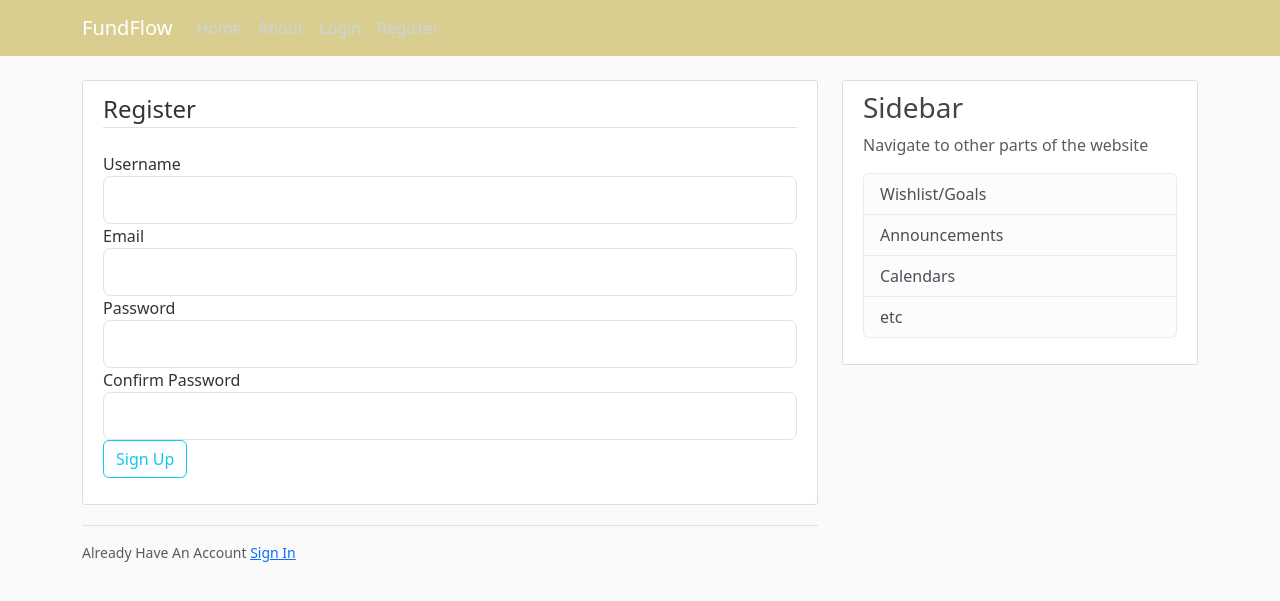
After one commit to DEBCAF/FundFlow-App, a Flask app: page /register in a window 1280 px wide. The commit adds this page. Shown: the top 601 px of the page. Run offline with Flask 3, Linux system fonts and the light colour scheme.

Commit message:
new changes after serious watch

```diff
--- a/forms/RegistrationForm.py
+++ b/forms/RegistrationForm.py
@@ -1,7 +1,7 @@
 from flask_wtf import FlaskForm
 from wtforms import StringField, PasswordField, SubmitField
 from wtforms.validators import DataRequired, Length, Email, EqualTo, ValidationError
-from models.user import User
+
 
 class RegistrationForm(FlaskForm):
     username = StringField('Username',
@@ -13,13 +13,3 @@ class RegistrationForm(FlaskForm):
     confirm_password = PasswordField('Confirm Password',
                                    validators=[DataRequired(), EqualTo('password')])
     submit = SubmitField('Sign Up')
-
-    def validate_username(self, username):
-        user = User.query.filter_by(username=username.data).first()
-        if user:
-            raise ValidationError('That username is taken. Please choose a different one.')
-
-    def validate_email(self, email):
-        user = User.query.filter_by(email=email.data).first()
-        if user:
-            raise ValidationError('That email is taken. Please choose a different one.')
--- a/routes/home.py
+++ b/routes/home.py
@@ -1,5 +1,12 @@
-from flask import Flask, render_template, url_for
+from flask import Flask, render_template, url_for, flash, redirect
 import os
+import sys
+from pathlib import Path
+
+project_root = str(Path(__file__).parent.parent)
+if project_root not in sys.path:
+    sys.path.append(project_root)
+
 from forms.RegistrationForm import RegistrationForm
 from forms.LoginForm import LoginForm
 
@@ -21,6 +28,9 @@ def about():
 @app.route("/register", methods=['GET', 'POST'])
 def register():
     form = RegistrationForm()
+    if form.validate_on_submit():
+        flash(f'Account created for {form.username.data}!', 'success')
+        return redirect(url_for('home'))
     return render_template("register.html", title="Register", form=form)
 
 @app.route("/login", methods=['GET', 'POST'])
--- a/static/main.css
+++ b/static/main.css
@@ -10,7 +10,7 @@ body {
   }
 
   .bg-steel {
-    background-color: #5f788a;
+    background-color: #c5b4509e;
   }
 
   .site-header .navbar-nav .nav-link {
--- a/templates/layout.html
+++ b/templates/layout.html
@@ -35,6 +35,15 @@
         <main role="main" class="container">
             <div class="row">
             <div class="col-md-8">
+                {% with messages = get_flashed_messages(with_categories=true) %}
+                    {% if messages %}
+                        {% for category, message in messages %}
+                            <div class="alert alert-{{category}}">
+                                {{message}}
+                            </div>
+                        {% endfor %}
+                    {% endif %}
+                {% endwith %}
                 {% block content %}{% endblock %}
             </div>
             <div class="col-md-4">
--- /dev/null
+++ b/templates/login.html
@@ -0,0 +1,4 @@
+{% extends "layout.html" %}
+{% block content %}
+<h1>About Page</h1>
+{% endblock %}
--- /dev/null
+++ b/templates/register.html
@@ -0,0 +1,37 @@
+{% extends "layout.html" %}
+{% block content %}
+    <div class="content-section">
+        <form method="POST" action="">
+            {{ form.hidden_tag() }}
+            <fieldset class="form-group">
+                <legend class="border-bottom mb-4">Register</legend>
+                <div class="form-group">
+                    {{ form.username.label(class="form-control-label")}}
+                    {%if form.username.errors%}
+                    {%endif%}
+                    {{ form.username(class="form-control form-control-lg")}}
+                </div>
+                <div class="form-group">
+                    {{ form.email.label(class="form-control-label")}}
+                    {{ form.email(class="form-control form-control-lg")}}
+                </div>
+                <div class="form-group">
+                    {{ form.password.label(class="form-control-label")}}
+                    {{ form.password(class="form-control form-control-lg")}}
+                </div>
+                <div class="form-group">
+                    {{ form.confirm_password.label(class="form-control-label")}}
+                    {{ form.confirm_password(class="form-control form-control-lg")}}
+                </div>
+            </fieldset>
+            <div class="form-group">
+                {{ form.submit(class="btn btn-outline-info")}}
+            </div>
+        </form>
+    </div>
+    <div class="border-top pt-3">
+        <small class="text-muted">
+            Already Have An Account <a class="ml-2" href="{{ url_for('login')}}">Sign In</a>
+        </small>
+    </div>
+{% endblock %}
```
Also changed, not shown: routes/__init__.py (added).
